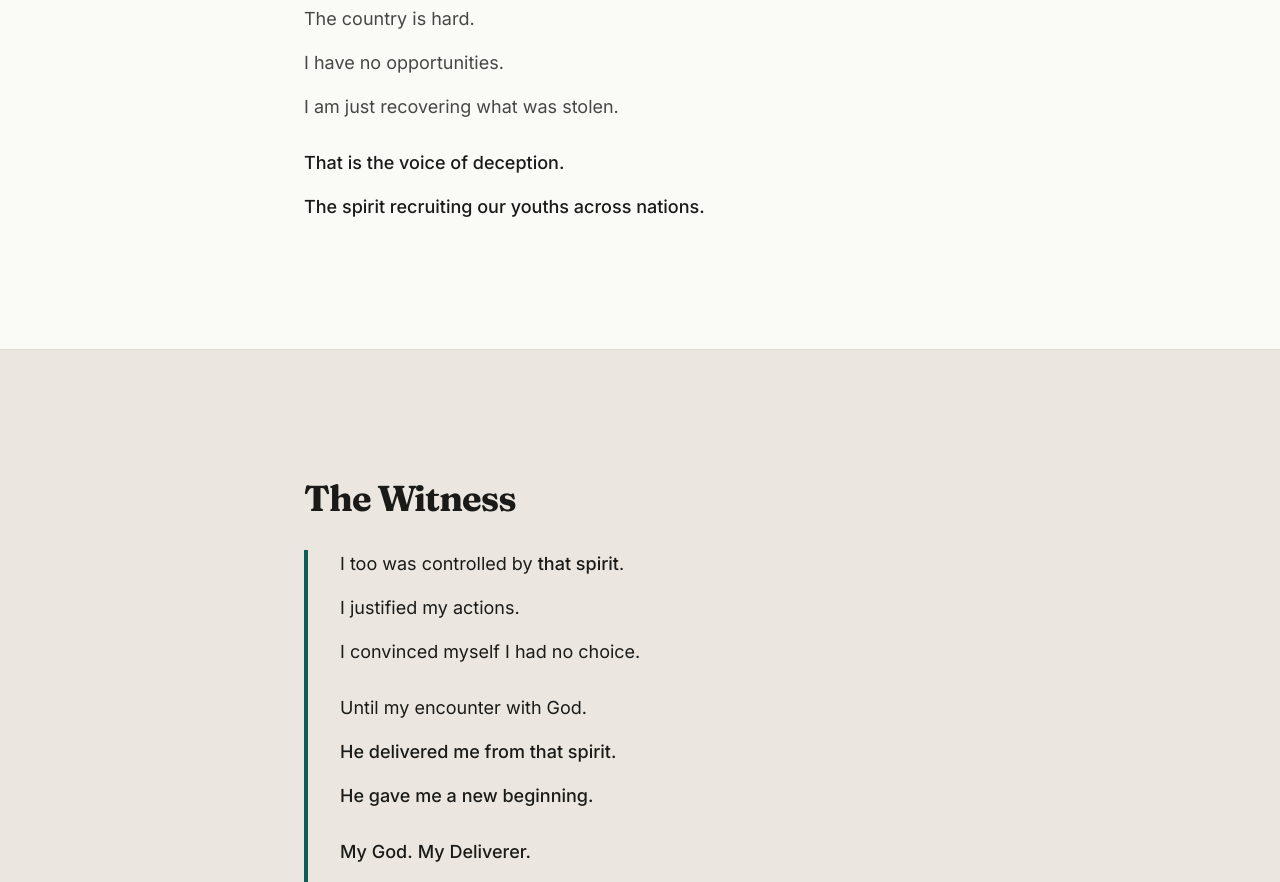
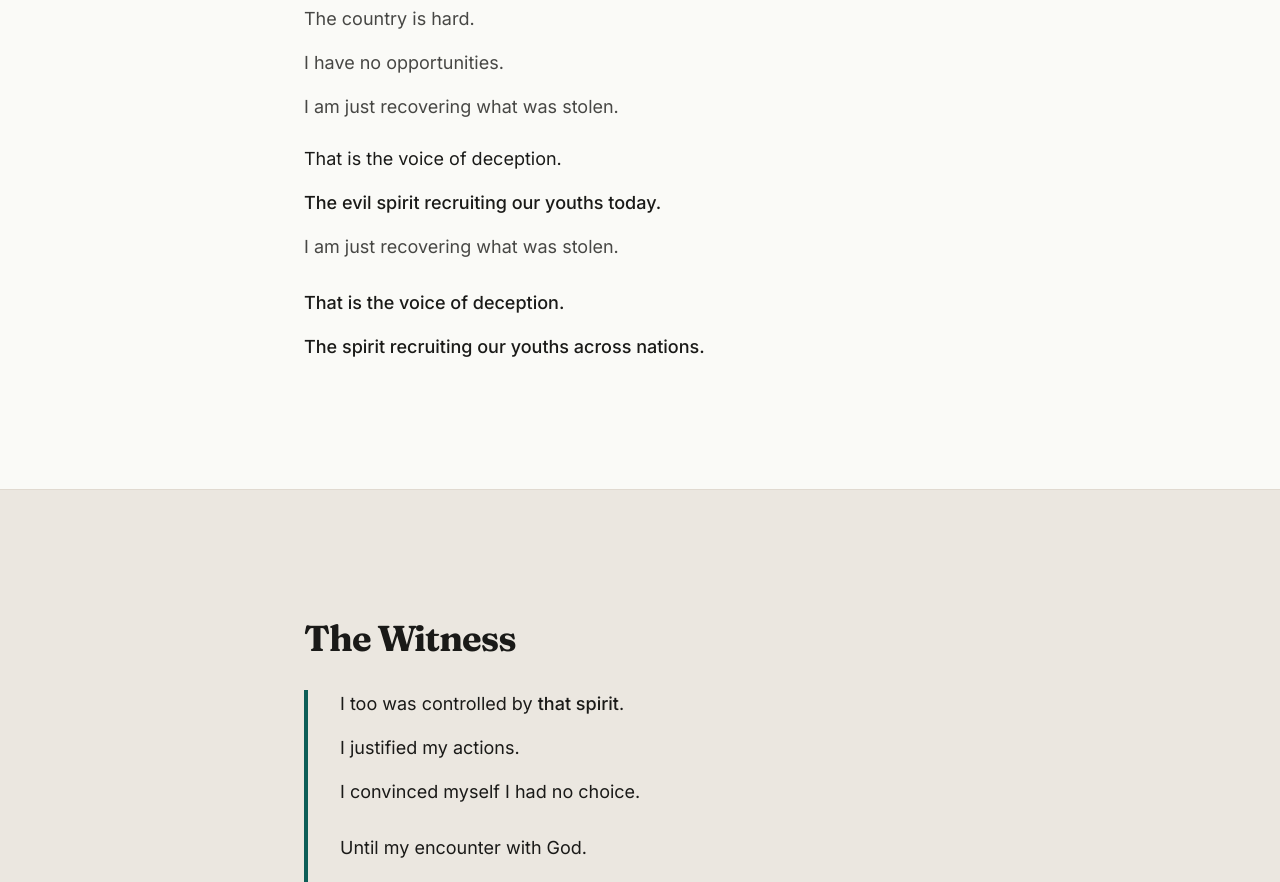
Before and after one commit to whoisjimilitan/restoration-community, a Next.js app in the folder apps/web/: page / in a window 1280 px wide. Shown: the part 1040-1922 px from the top of the page. Built offline with nearby package versions, Linux system fonts and the light colour scheme.

Commit message:
refactor: deepen The Trap section with spiritual diagnosis
Add three layers of deception:
- The country is hard
- I have no opportunities
- I am just recovering what was stolen

Name the enemy directly: 'The evil spirit recruiting our youths today.'

Creates urgency and spiritual clarity

```diff
--- a/apps/web/src/app/page.tsx
+++ b/apps/web/src/app/page.tsx
@@ -70,6 +70,9 @@ export default function Home() {
             <p>You tell yourself:</p>
             <p className="text-rc-text/80">The country is hard.</p>
             <p className="text-rc-text/80">I have no opportunities.</p>
+            <p className="text-rc-text/80">I am just recovering what was stolen.</p>
+            <p className="pt-2">That is the voice of deception.</p>
+            <p className="font-medium">The evil spirit recruiting our youths today.</p>
             <p className="text-rc-text/80">I am just recovering what was stolen.</p>
             <p className="pt-3 font-medium">That is the voice of deception.</p>
             <p className="font-medium">The spirit recruiting our youths across nations.</p>
```
